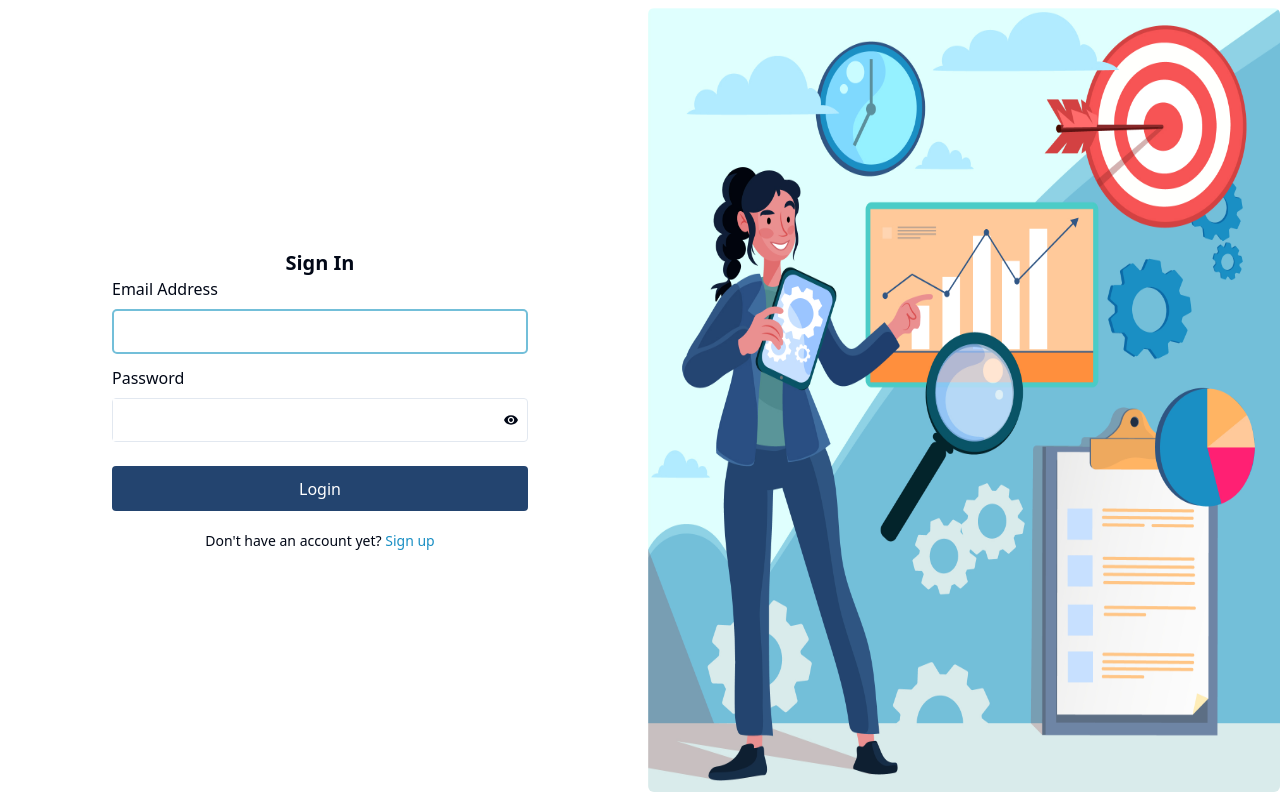
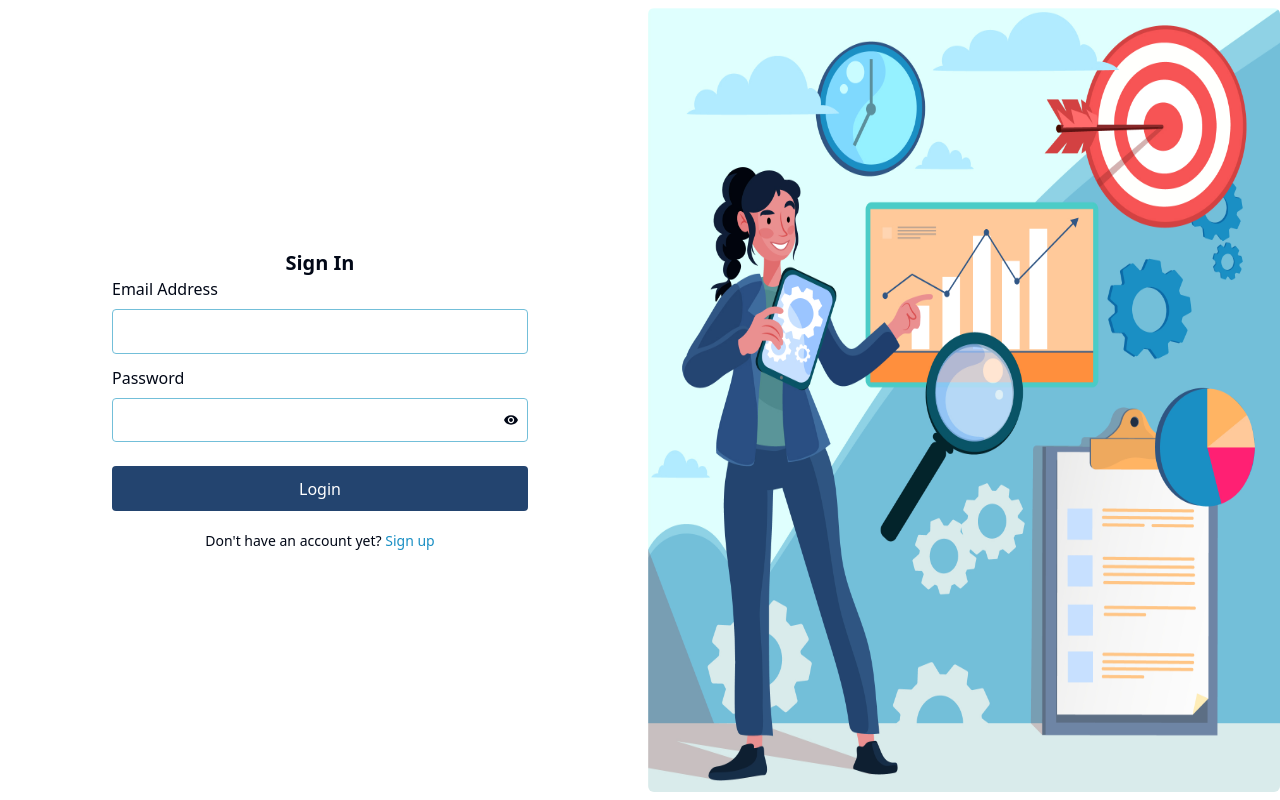
Before and after one commit to 0z-cryptik/projectPlanner-frontend, a React (Vite) app: page /login in a window 1280 px wide. Built offline with nearby package versions, Linux system fonts and the light colour scheme.

Commit message:
fixed showpassword issue

```diff
--- a/src/components/login/loginForm.jsx
+++ b/src/components/login/loginForm.jsx
@@ -65,7 +65,7 @@ export const LoginForm = () => {
           Email Address
         </label>
         <input
-          className="border mb-3 rounded h-[2.8rem] px-2 text-sm outline-[#f7c2dc] lg:outline-[#73bfd9]"
+          className="border mb-3 rounded h-[2.8rem] px-2 text-sm max-lg:outline-[#f7c2dc] lg:border-[#73bfd9] lg:outline-none"
           name="email"
           type="email"
           value={email}
--- a/src/components/login/passwordField.jsx
+++ b/src/components/login/passwordField.jsx
@@ -9,33 +9,30 @@ export const PasswordField = () => {
     setPassword(e.target.value);
   };
 
-  const showPasswordHandler = () => {
+  const showPasswordHandler = (e) => {
+    e.preventDefault();
     setShowPassword(!showPassword);
   };
 
   return (
-    <div className="flex flex-row border h-[2.8rem] mb-6 rounded active:outline">
+    <div className="flex flex-row border h-[2.8rem] mb-6 rounded max-lg:outline-[#f7c2dc] lg:border-[#73bfd9] lg:outline-none pl-1">
       <input
         className="h-full px-2 text-sm flex-grow outline-none"
         name="password"
-        type="password"
+        type={showPassword ? "text" : "password"}
         value={password}
         onChange={passwordChangeHandler}
         required
       />
       {showPassword ? (
         <button
-          onClick={() => {
-            setShowPassword(!showPassword);
-          }}
+          onClick={showPasswordHandler}
           className="px-2">
           <IoMdEyeOff />
         </button>
       ) : (
         <button
-          onClick={() => {
-            setShowPassword(!showPassword);
-          }}
+          onClick={showPasswordHandler}
           className="px-2">
           <IoMdEye />
         </button>
```
